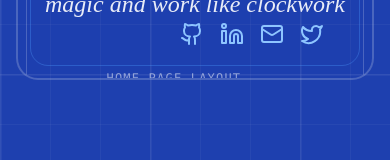
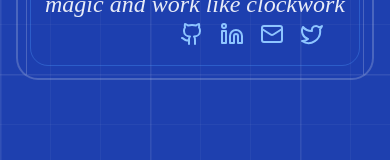
Before and after one commit to Marnin-A/Portfolio, a Next.js app: page / in a window 390 px wide. Shown: the part 526-686 px from the top of the page. Built offline with nearby package versions, Linux system fonts and the light colour scheme.

Commit message:
fix: hide text on mobile

```diff
--- a/app/page.tsx
+++ b/app/page.tsx
@@ -99,7 +99,7 @@ export default function Home() {
            </div>
 
            {/* Footer */}
-           <div className="absolute -bottom-6 left-1/2 -translate-x-1/2 flex flex-col items-center z-[999999]">
+           <div className="absolute hidden md:block -bottom-6 left-1/2 -translate-x-1/2 flex flex-col items-center z-[999999]">
               <span className="text-xs font-mono text-white/50 tracking-widest">HOME PAGE LAYOUT - SCALE 1:1</span>
            </div>
 
```
